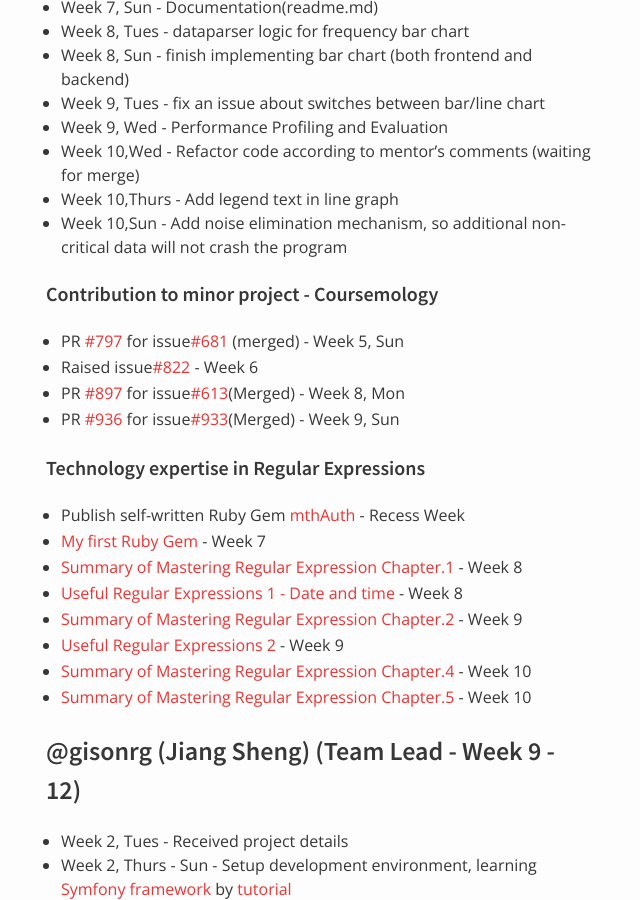
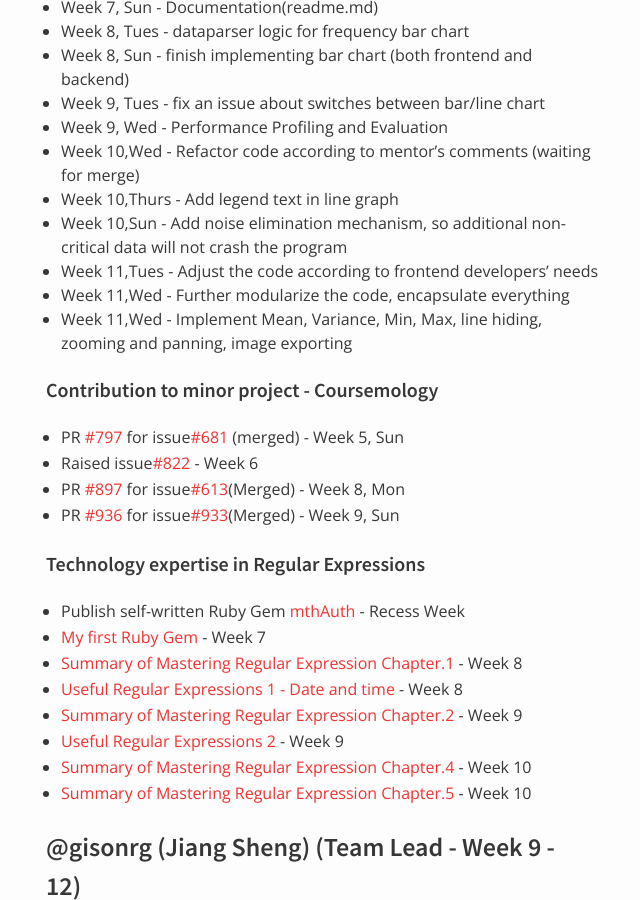
Before and after one commit to nus-oss/cs3281-AY1516S2-website, a Jekyll site: the page built from teams/codebender.md, in a window 1280 px wide and 900 px high, scrolled down 12214 px. Shown: the whole window, without its empty margins (324-964 px from the left). Built offline with Jekyll 4.4.1, drawn with Linux system fonts in a browser that asks for light colours.

Commit message:
Update codebender.md

```diff
--- a/teams/codebender.md
+++ b/teams/codebender.md
@@ -130,7 +130,7 @@
 * [x] CSV Import - Week 8
 * [x] Bar Chart - Week 9
 * [x] Performance evaluation - Week 10
-* [ ] Merging/Revising - Week 10
+* [x] Merging/Revising - Week 10
 * [x] Elimination of noise data - Week 11
 * [ ] Deploying on live server, done! - Week 11
 
@@ -373,6 +373,9 @@
 * Week 10,Wed - Refactor code according to mentor's comments (waiting for merge)
 * Week 10,Thurs - Add legend text in line graph
 * Week 10,Sun - Add noise elimination mechanism, so additional non-critical data will not crash the program
+* Week 11,Tues - Adjust the code according to frontend developers' needs
+* Week 11,Wed - Further modularize the code, encapsulate everything
+* Week 11,Wed - Implement Mean, Variance, Min, Max, line hiding, zooming and panning, image exporting
 
 #### Contribution to minor project - Coursemology
  * PR [#797](https://github.com/Coursemology/coursemology2/pull/797) for issue[#681](https://github.com/Coursemology/coursemology2/issues/681) (merged) - Week 5, Sun
```
